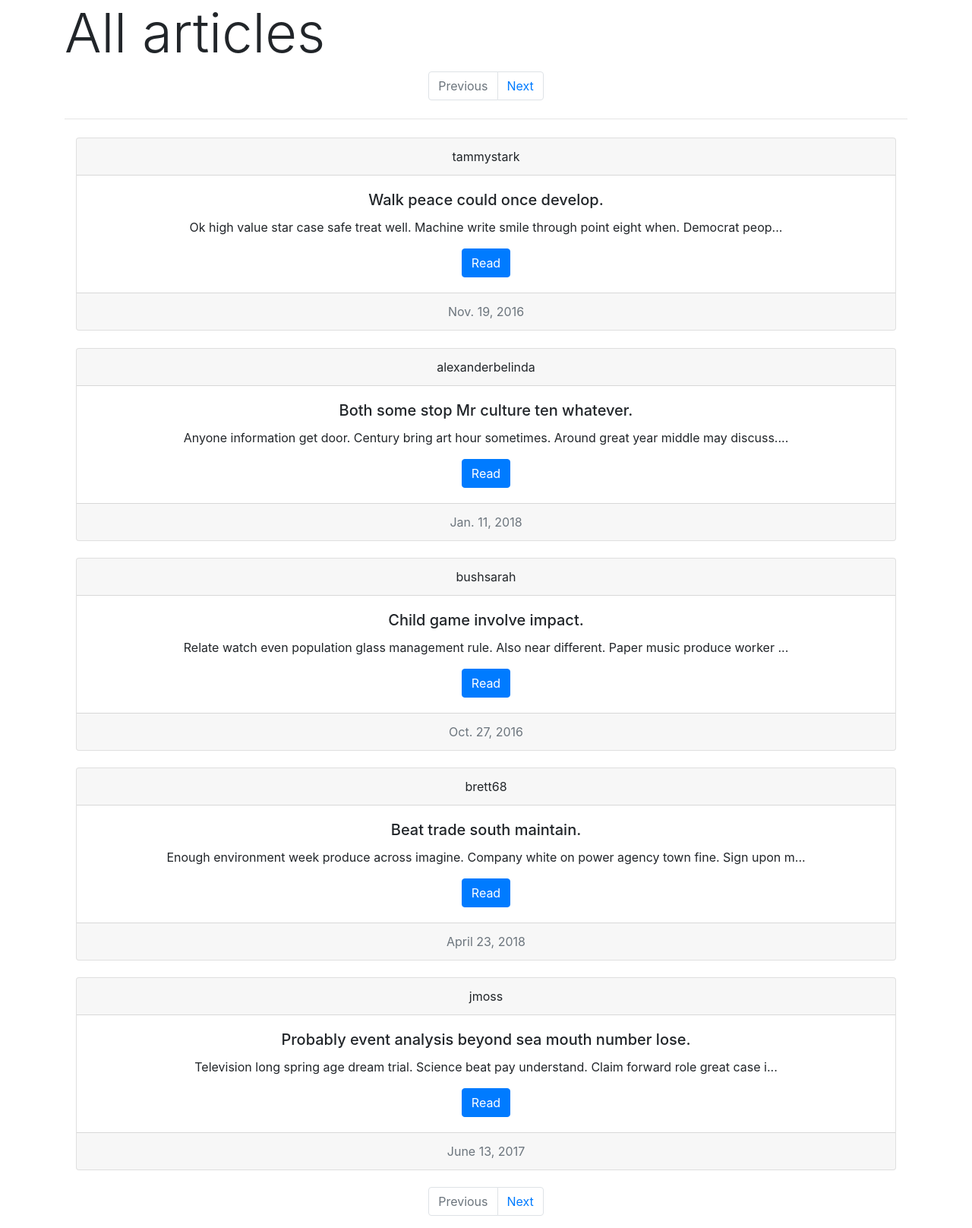
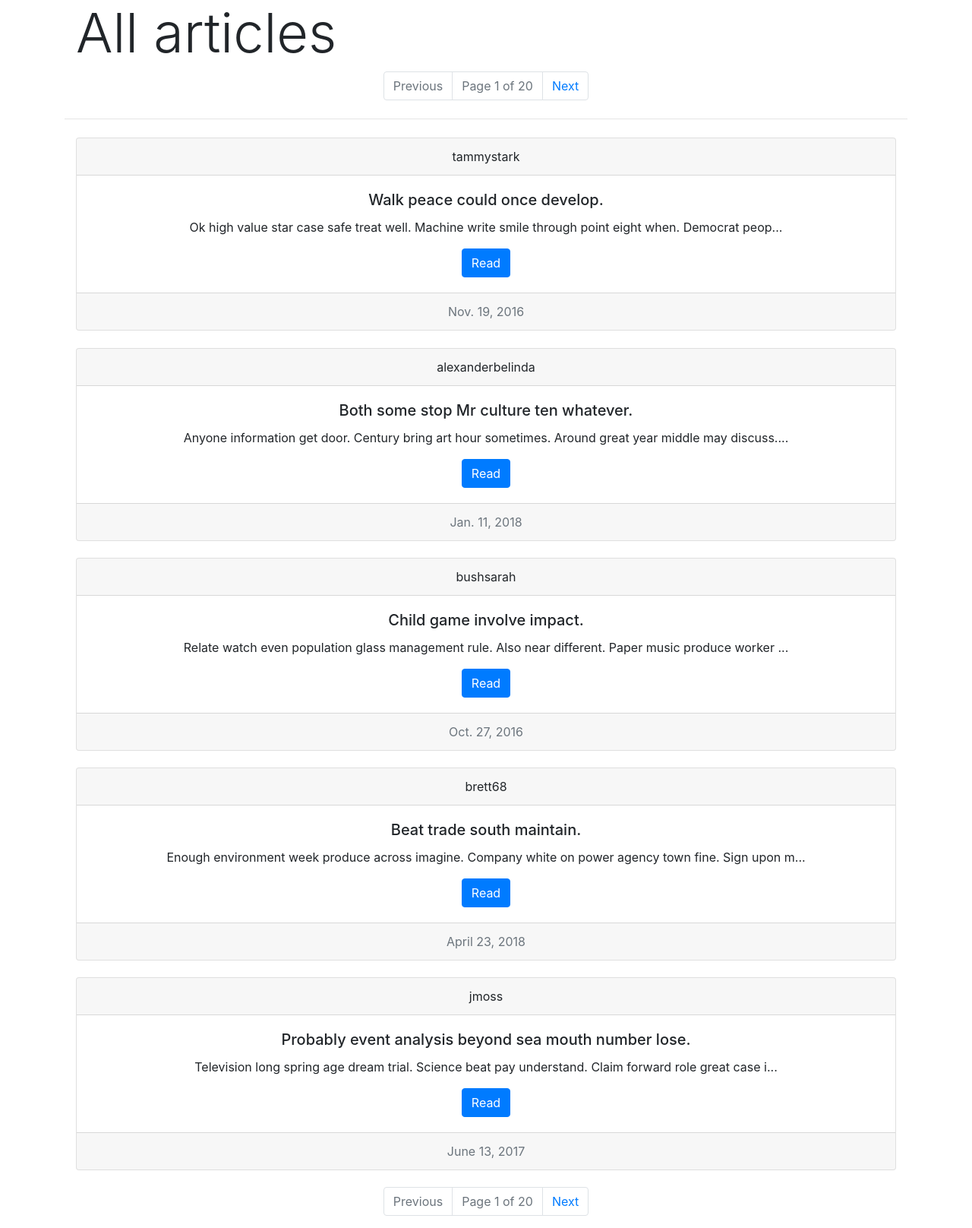
Before and after one commit to AVN9/whitespace, a Django app: page /home/articles/ in a window 1280 px wide. Shown: the part 56-1672 px from the top of the page at 76% size. Run offline with Django 3.2, Linux system fonts and the light colour scheme; data comes from the database, SQL or seed files in the repository; some libraries are stand-ins or nearby versions.

Commit message:
added single article page

```diff
--- a/blog/urls.py
+++ b/blog/urls.py
@@ -3,6 +3,14 @@ from . import views
 app_name = "blog"
 
 urlpatterns = [
+
+    # home - /home
     url(r'^$', views.index, name="blog_index"),
+
+    # articles listing - /articles
     url(r'^articles/', views.articles, name="all_articles"),
+
+    # specific article - /articles/100
+    url(r'^article/(?P<article_id>[0-9]+)$', views.article_page, name="article_page"),
+
 ]
--- a/blog/views.py
+++ b/blog/views.py
@@ -1,7 +1,7 @@
 # -*- coding: utf-8 -*-
 from __future__ import unicode_literals
 
-from django.shortcuts import render
+from django.shortcuts import render, get_object_or_404
 from django.http import HttpResponse
 from django.core.paginator import Paginator, EmptyPage, PageNotAnInteger
 from .models import Article, User
@@ -26,3 +26,8 @@ def articles(request):
         # in case out of pages, deliver last page
         articles = paginator.page(paginator.num_pages)
     return render(request, 'blog/blog_all_articles.html', {'articles' : articles})
+
+# for printing a single article using its id
+def article_page(request, article_id):
+    article = get_object_or_404(Article, id=article_id)
+    return render(request, 'blog/blog_article.html', {'article' : article})
--- a/templates/blog/blog_all_articles.html
+++ b/templates/blog/blog_all_articles.html
@@ -2,10 +2,8 @@
 {% block content %}
 
 <div class="container">
-    <div class="row">
-        <div class="container">
-            <h1 class="display-3">All articles</h1>
-        </div>
+    <div class="container">
+        <h1 class="display-3">All articles</h1>
     </div>
 
     <!-- Pagination top bar -->
@@ -20,9 +18,7 @@
                     <a class="page-link" href="?page={{articles.number}}" tabindex="-1">Previous</a>
                 {% endif %}
                 </li>
-                <!-- <li class="page-item"><a class="page-link" href="#">1</a></li> -->
-                <!-- <li class="page-item"><a class="page-link" href="#">2</a></li> -->
-                <!-- <li class="page-item"><a class="page-link" href="#">3</a></li> -->
+                <li class="page-item disabled"><a class="page-link" href="#">Page {{articles.number}} of {{articles.paginator.num_pages}}</a></li>
                 {% if articles.has_next %}
                 <li class="page-item">
                     <a class="page-link" href="?page={{articles.next_page_number}}">Next</a>
@@ -47,7 +43,7 @@
             <div class="card-body">
                 <h5 class="card-title">{{article.title}}</h5>
                 <p class="card-text">{{article.text|slice:"0:100"|add:"..."}}</p>
-                <a href="#" class="btn btn-primary">Read</a>
+                <a href="{% url 'blog:article_page' article.id %}" class="btn btn-primary">Read</a>
             </div>
             <div class="card-footer text-muted">
                 {{article.date_published}}
@@ -68,9 +64,7 @@
                     <a class="page-link" href="?page={{articles.number}}" tabindex="-1">Previous</a>
                 {% endif %}
                 </li>
-                <!-- <li class="page-item"><a class="page-link" href="#">1</a></li> -->
-                <!-- <li class="page-item"><a class="page-link" href="#">2</a></li> -->
-                <!-- <li class="page-item"><a class="page-link" href="#">3</a></li> -->
+                <li class="page-item disabled"><a class="page-link" href="#">Page {{articles.number}} of {{articles.paginator.num_pages}}</a></li>
                 {% if articles.has_next %}
                 <li class="page-item">
                     <a class="page-link" href="?page={{articles.next_page_number}}">Next</a>
```
Also changed, not shown: templates/blog/blog_article.html (+18 -0 lines), 2 other files.
